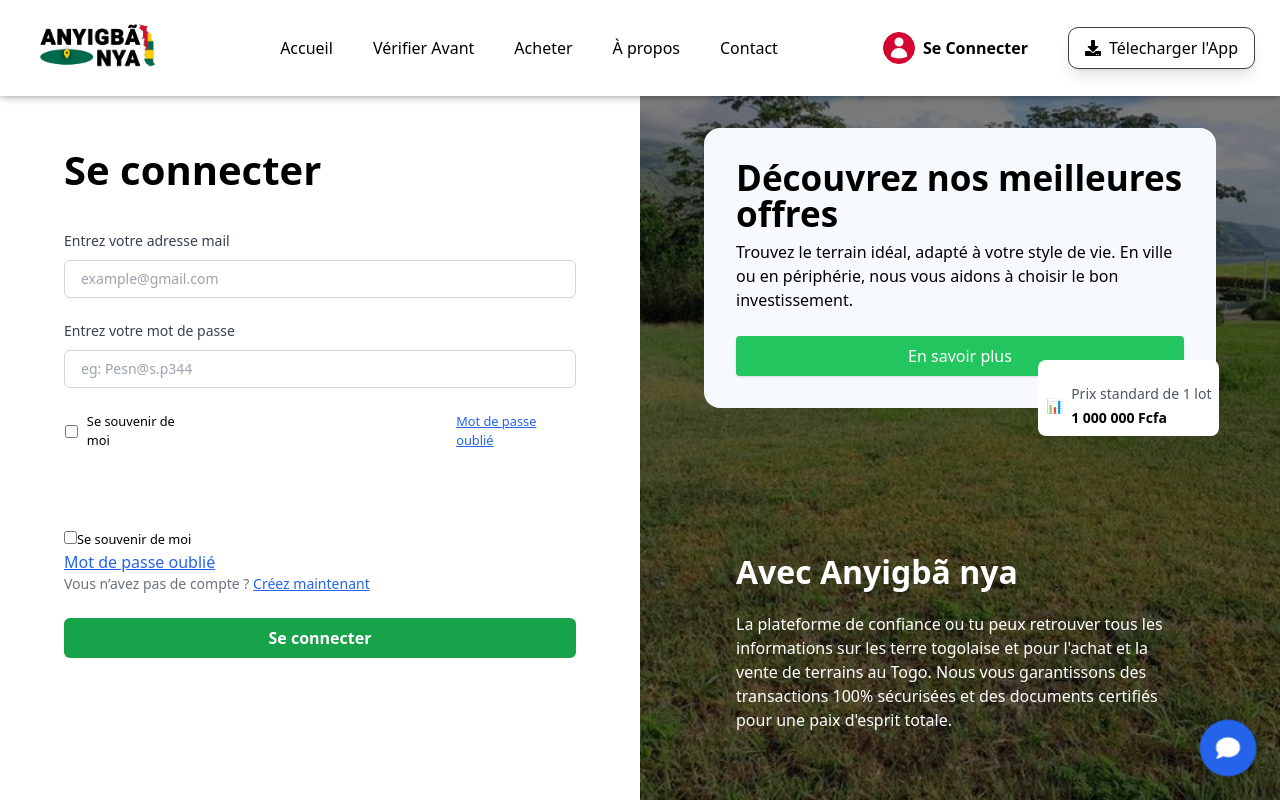
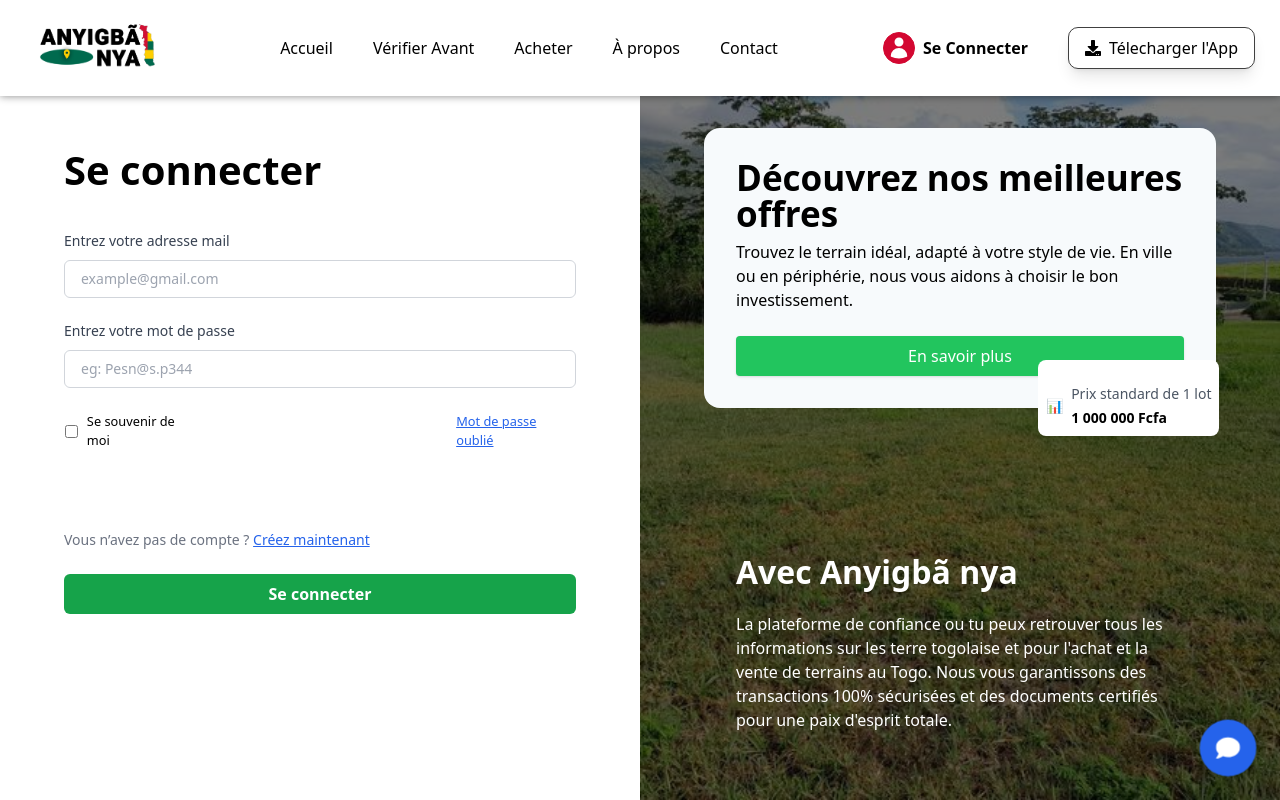
Before and after one commit to hustlerscorporation1/Beta.agnigan-gna, a React (Create React App) app: page /connexion in a window 1280 px wide. Built offline with nearby package versions, Linux system fonts and the light colour scheme.

Commit message:
mise en jour de 22/09/2025

```diff
--- a/src/pages/Connexion.jsx
+++ b/src/pages/Connexion.jsx
@@ -122,7 +122,7 @@ function App() {
         </div>
 
         {/* mobile */}
-        <div
+        {/* <div
           className="souvenir-de-moi"
           style={{
             fontSize: "0.8rem",
@@ -135,15 +135,15 @@ function App() {
             </div>
             <p>Se souvenir de moi</p>
           </div>
-        </div>
-        <div>
+        </div> */}
+        {/* <div>
           <Link
             to="/MotPasseOublier"
             className="text-blue-600 font-medium underline"
           >
             Mot de passe oublié
           </Link>
-        </div>
+        </div> */}
 
         <p className="text-sm text-gray-500 mb-6">
           Vous n’avez pas de compte ?{" "}
```
